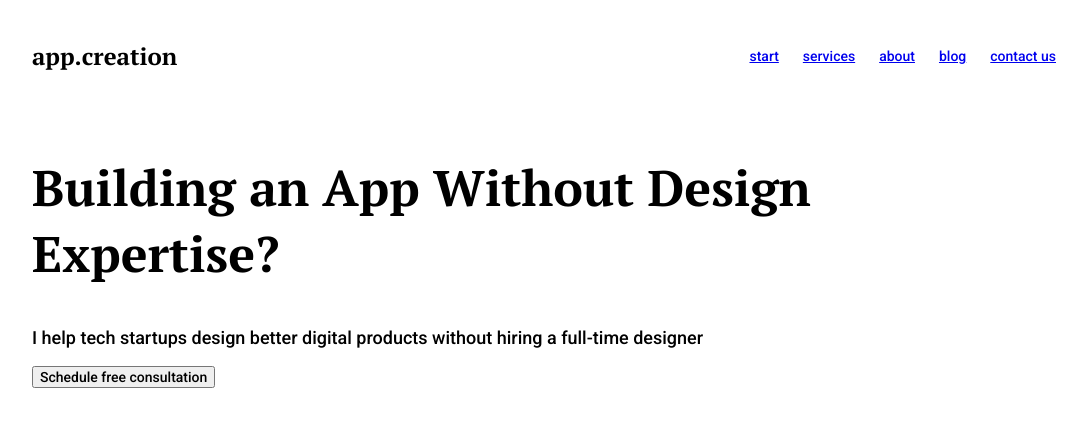
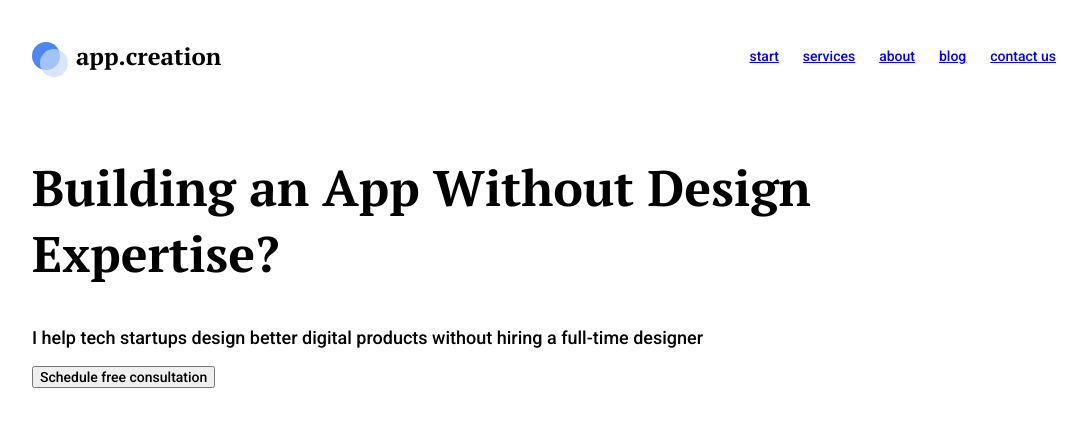
Before and after one commit to WebHeroSchool/Stas_Project, a plain HTML site: page index.html in a window 1280 px wide. Shown: the whole page, without its empty margins (96-1182 px from the left). Drawn offline with Linux system fonts and the light colour scheme.

Commit message:
С помощью CSS добавил логотип. Скачал шрифты, используемые в проекте и сконвертировал их в формат WOFF. Создал файл font.css и подключил его к проекту. В файле font.css проипсал параметр @font-face. Применил шрифты в файле style.css и там же провёл рефакторинг кода.

```diff
--- /dev/null
+++ b/font.css
@@ -0,0 +1,111 @@
+@font-face {
+  font-family: "pt_serifbold";
+  src: url("ptserif-bold-webfont.woff") format("woff");
+  font-weight: normal;
+  font-style: normal;
+}
+
+@font-face {
+  font-family: "pt_serifbold_italic";
+  src: url("ptserif-bolditalic-webfont.woff") format("woff");
+  font-weight: normal;
+  font-style: normal;
+}
+
+@font-face {
+  font-family: "pt_serifitalic";
+  src: url("ptserif-italic-webfont.woff") format("woff");
+  font-weight: normal;
+  font-style: normal;
+}
+
+@font-face {
+  font-family: "pt_serifregular";
+  src: url("ptserif-regular-webfont.woff") format("woff");
+  font-weight: normal;
+  font-style: normal;
+}
+
+@font-face {
+  font-family: "robotoblack";
+  src: url("roboto-black-webfont.woff") format("woff");
+  font-weight: normal;
+  font-style: normal;
+}
+
+@font-face {
+  font-family: "robotoblack_italic";
+  src: url("roboto-blackitalic-webfont.woff") format("woff");
+  font-weight: normal;
+  font-style: normal;
+}
+
+@font-face {
+  font-family: "robotobold";
+  src: url("roboto-bold-webfont.woff") format("woff");
+  font-weight: normal;
+  font-style: normal;
+}
+
+@font-face {
+  font-family: "robotobold_italic";
+  src: url("roboto-bolditalic-webfont.woff") format("woff");
+  font-weight: normal;
+  font-style: normal;
+}
+
+@font-face {
+  font-family: "robotoitalic";
+  src: url("roboto-italic-webfont.woff") format("woff");
+  font-weight: normal;
+  font-style: normal;
+}
+
+@font-face {
+  font-family: "robotolight";
+  src: url("roboto-light-webfont.woff") format("woff");
+  font-weight: normal;
+  font-style: normal;
+}
+
+@font-face {
+  font-family: "robotolight_italic";
+  src: url("roboto-lightitalic-webfont.woff") format("woff");
+  font-weight: normal;
+  font-style: normal;
+}
+
+@font-face {
+  font-family: "robotomedium";
+  src: url("roboto-medium-webfont.woff") format("woff");
+  font-weight: normal;
+  font-style: normal;
+}
+
+@font-face {
+  font-family: "robotomedium_italic";
+  src: url("roboto-mediumitalic-webfont.woff") format("woff");
+  font-weight: normal;
+  font-style: normal;
+}
+
+@font-face {
+  font-family: "robotoregular";
+  src: url("roboto-regular-webfont.woff") format("woff");
+  font-weight: normal;
+  font-style: normal;
+}
+
+@font-face {
+  font-family: "robotothin";
+  src: url("roboto-thin-webfont.woff") format("woff");
+  font-weight: normal;
+  font-style: normal;
+}
+
+@font-face {
+  font-family: "robotothin_italic";
+  src: url("roboto-thinitalic-webfont.woff") format("woff");
+  font-weight: normal;
+  font-style: normal;
+}
--- a/index.html
+++ b/index.html
@@ -9,12 +9,17 @@
       rel="stylesheet"
     />
     <link rel="stylesheet" href="styles.css" />
+    <link rel="stylesheet" href="font.css" />
   </head>
 
   <body>
     <div class="wrapper">
       <header class="header">
-        <div class="logo">app.creation</div>
+        <div class="logo">
+          <div class="logo__circle logo__circle_color_dark-blue"></div>
+          <div class="logo__circle logo__circle_color_blue"></div>
+          app.creation
+        </div>
         <nav class="menu">
           <a class="menu__item" href="#">start</a>
           <a class="menu__item" href="#">services</a>
--- a/styles.css
+++ b/styles.css
@@ -1,35 +1,39 @@
 .main-content__title {
-  font-family: PT Serif;
-  font-style: normal;
-  font-weight: bold;
-  font-size: 50px;
-  line-height: 66px;
+  font: bold 50px/66px PT serif, arial, helvetica, sans-serif;
 }
 
 .main-content__description {
-  font-family: Roboto;
-  font-style: normal;
-  font-weight: 500;
-  font-size: 18px;
-  line-height: 21px;
+  font: 500 18px/21px Roboto, arial, helvetica, sans-serif;
 }
 
 .main-content__button,
 .menu {
-  font-family: Roboto;
-  font-style: normal;
-  font-weight: 500;
-  font-size: 14px;
-  line-height: 16px;
+  font: 500 14px/16px Roboto, arial, helvetica, sans-serif;
 }
 
 .logo {
+  position: relative;
   padding: 40px 0;
-  font-family: PT Serif;
-  font-style: normal;
-  font-weight: bold;
-  font-size: 24px;
-  line-height: 32px;
+  padding-left: 44px;
+  font: bold 24px/32px PT serif, arial, helvetica, sans-serif;
+}
+
+.logo__circle {
+  width: 28px;
+  height: 28px;
+  position: absolute;
+  left: 0;
+  top: 50%;
+  transform: translateY(-50%);
+  background: #0056ec;
+  border-radius: 50%;
+  opacity: 0.7;
+}
+
+.logo__circle_color_blue {
+  left: 8px;
+  top: 56%;
+  background: #c8dbfb;
 }
 
 body {
```
Also changed, not shown: fonts/ptserif-bold-webfont.woff (added), fonts/ptserif-bolditalic-webfont.woff (added), fonts/ptserif-italic-webfont.woff (added), fonts/ptserif-regular-webfont.woff (added), fonts/roboto-black-webfont.woff (added), fonts/roboto-blackitalic-webfont.woff (added), fonts/roboto-bold-webfont.woff (added), fonts/roboto-bolditalic-webfont.woff (added), fonts/roboto-italic-webfont.woff (added), fonts/roboto-light-webfont.woff (added), fonts/roboto-lightitalic-webfont.woff (added), fonts/roboto-medium-webfont.woff (added), fonts/roboto-mediumitalic-webfont.woff (added), fonts/roboto-regular-webfont.woff (added), 2 more files.
